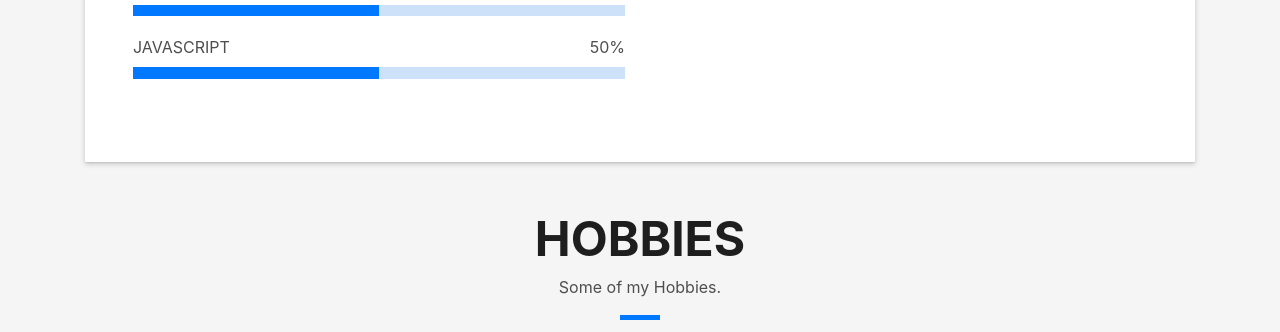
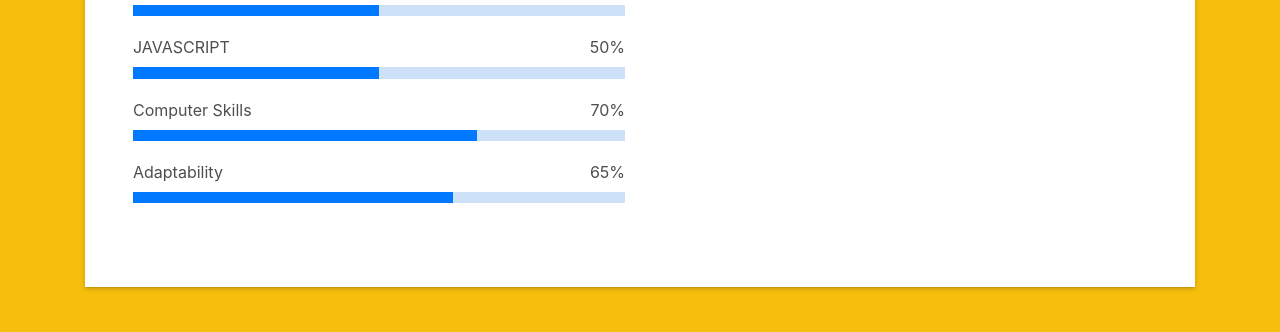
Before and after one commit to Legan-Aminora/Portafolio, a plain HTML site: page index.html in a window 1280 px wide. Shown: the part 1404-1736 px from the top of the page. Drawn offline with Linux system fonts and the light colour scheme; files whose address does not match are found by name.

Commit message:
Final details

```diff
--- a/css/style.css
+++ b/css/style.css
@@ -10,7 +10,7 @@
 ======================================*/
 
 body {
-  background-color: #f5f5f5;
+  background-color: #f7bf0d;
   color: #4e4e4e;
 }
 
--- a/index.html
+++ b/index.html
@@ -125,6 +125,16 @@
                   <span>JAVASCRIPT</span> <span class="pull-right">50%</span>
                   <div class="progress">
                     <div class="progress-bar" role="progressbar" style="width: 50%" aria-valuenow="50" aria-valuemin="0"
+                      aria-valuemax="100"></div>
+                  </div>
+                  <span>Computer Skills</span> <span class="pull-right">70%</span>
+                  <div class="progress">
+                    <div class="progress-bar" role="progressbar" style="width: 70%" aria-valuenow="50" aria-valuemin="0"
+                      aria-valuemax="100"></div>
+                  </div>
+                  <span>Adaptability</span> <span class="pull-right">65%</span>
+                  <div class="progress">
+                    <div class="progress-bar" role="progressbar" style="width: 65%" aria-valuenow="50" aria-valuemin="0"
                       aria-valuemax="100"></div>
                   </div>
                 </div>
```
